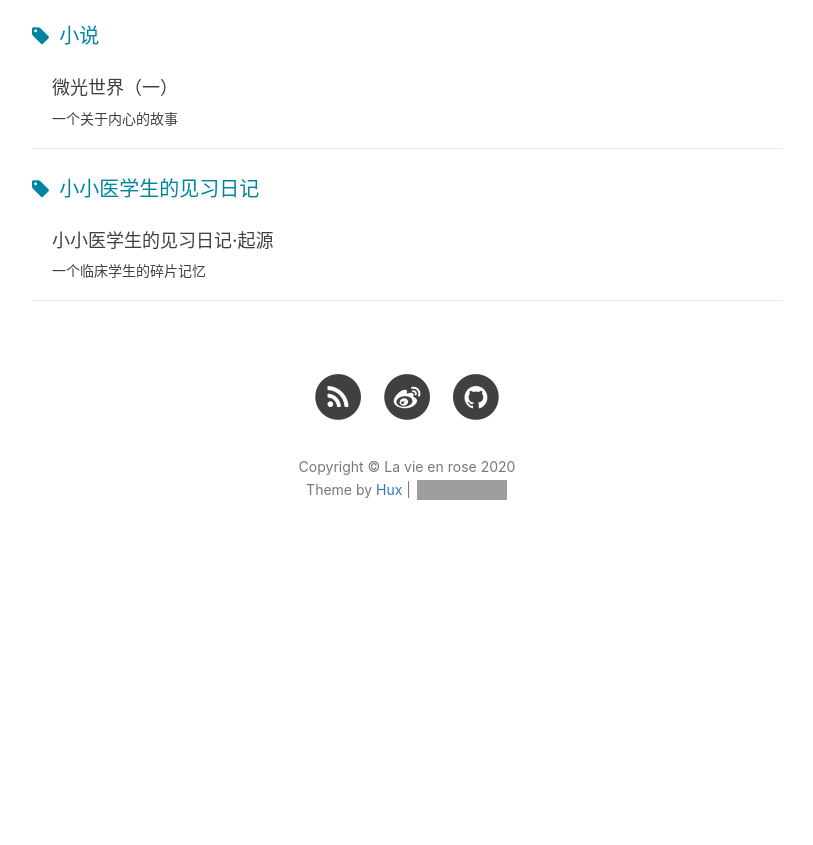
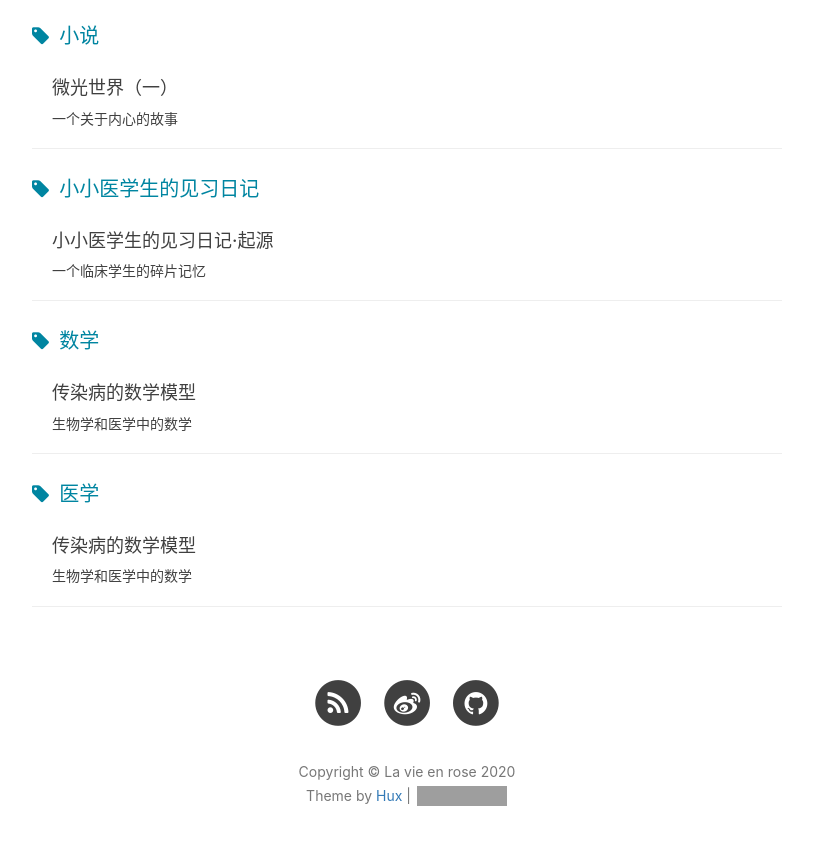
Before and after one commit to Aspirinor/aspirinor.github.com, a Jekyll site: the page built from tags.html, in a window 1280 px wide and 900 px high, scrolled down 1482 px. Shown: the top 845 px of the window, without its empty margins (233-1046 px from the left). Built offline with Jekyll 4.4.1, drawn with Linux system fonts in a browser that asks for light colours; nearby versions of some CDN libraries; comment, search, counter and statistics services are not loaded; before the commit the page ends 2076 px from its top, so only the background shows below that; grey boxes are pictures that could not be loaded.

Commit message:
Update 2020-04-18-ces.md

```diff
--- a/_posts/2020-04-18-ces.md
+++ b/_posts/2020-04-18-ces.md
@@ -1,4 +1,15 @@
-## 数学模型：传染病的微分方程模型
+---
+layout: post
+title: 传染病的数学模型
+subtitle: 生物学和医学中的数学
+author: Aspirinor
+header-img:
+catalog: false
+date: 2020-04-18 17:04:11 +0800
+tag:
+    - 数学
+    - 医学
+---
 
 ### 模型1
 
```
